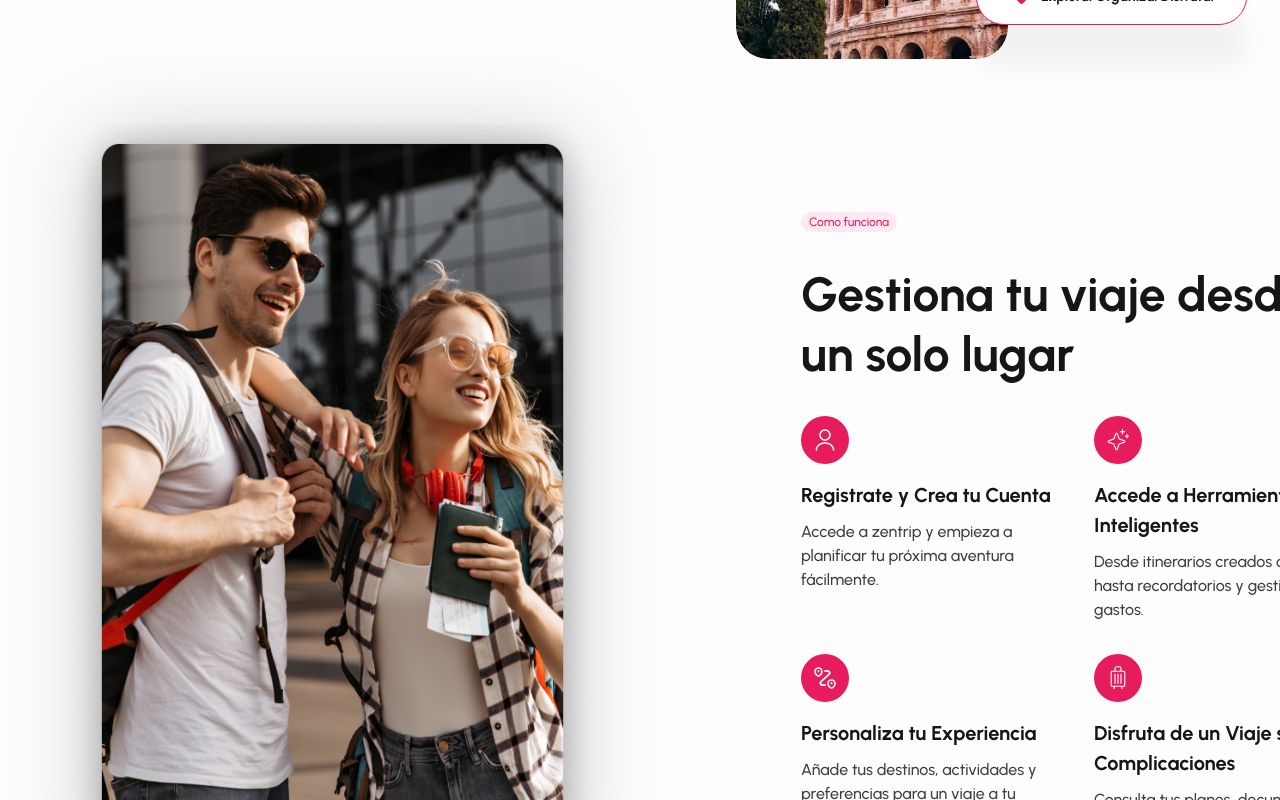
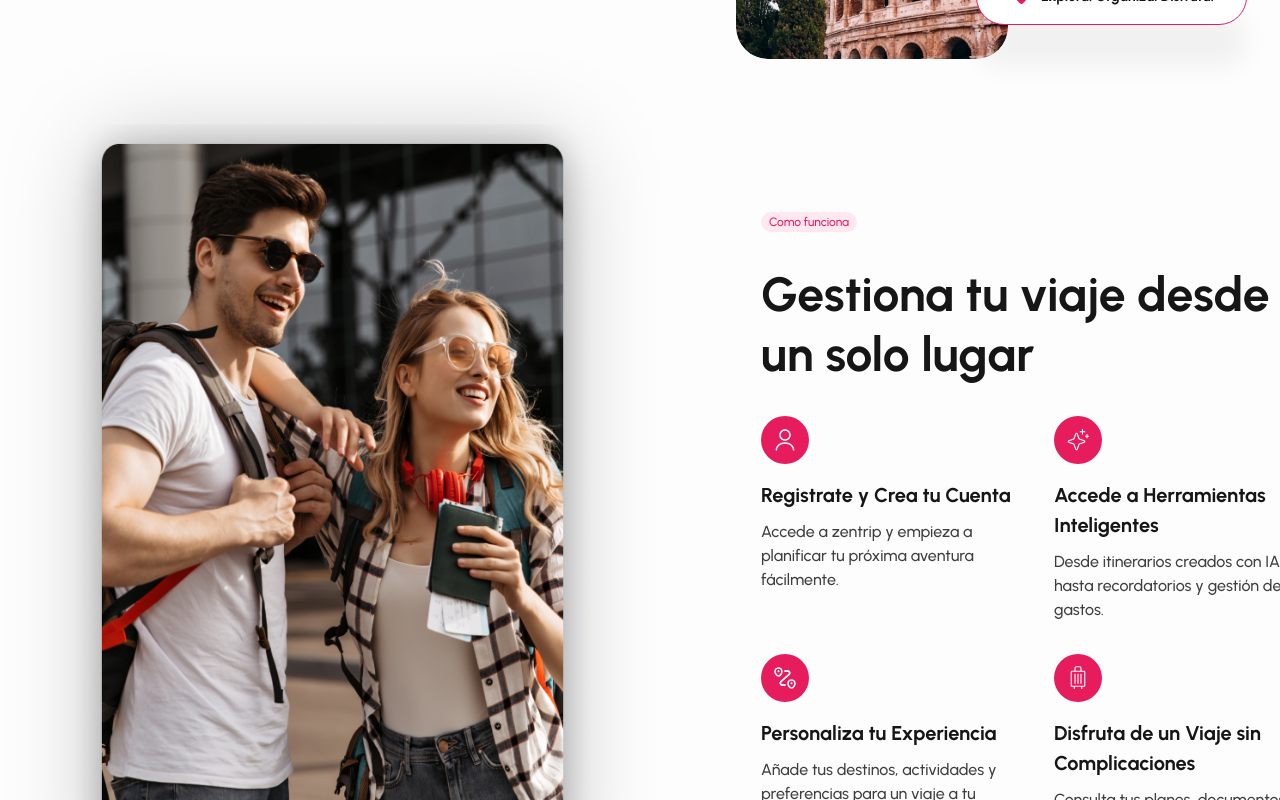
Before and after one commit to Ignacio918/viajes-app, a React (Vite) app in the folder viajes-app/: page / in a window 1280 px wide. Shown: the part 820-1620 px from the top of the page. Built offline with nearby package versions, Linux system fonts and the light colour scheme; a web font is replaced by a local one.

Commit message:
arreglo margenes howitworks

```diff
--- a/viajes-app/src/styles/HowItWorks.css
+++ b/viajes-app/src/styles/HowItWorks.css
@@ -4,7 +4,7 @@
 }
 
 .how-it-works__container {
-  @apply max-w-[1920px] mx-auto px-[200px] flex items-start gap-[200px];
+  @apply max-w-[1920px] mx-auto px-[160px] flex items-start gap-[160px];
 }
 
 .how-it-works__image {
```
